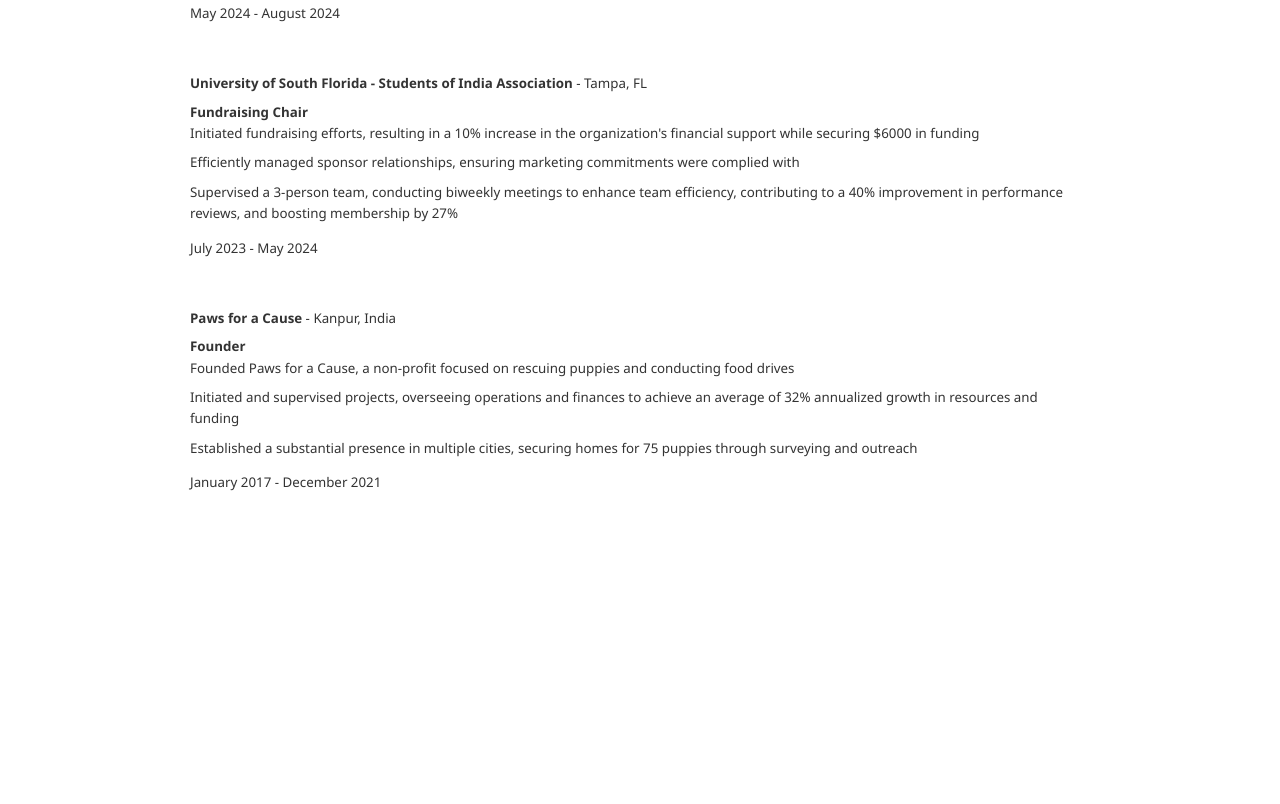
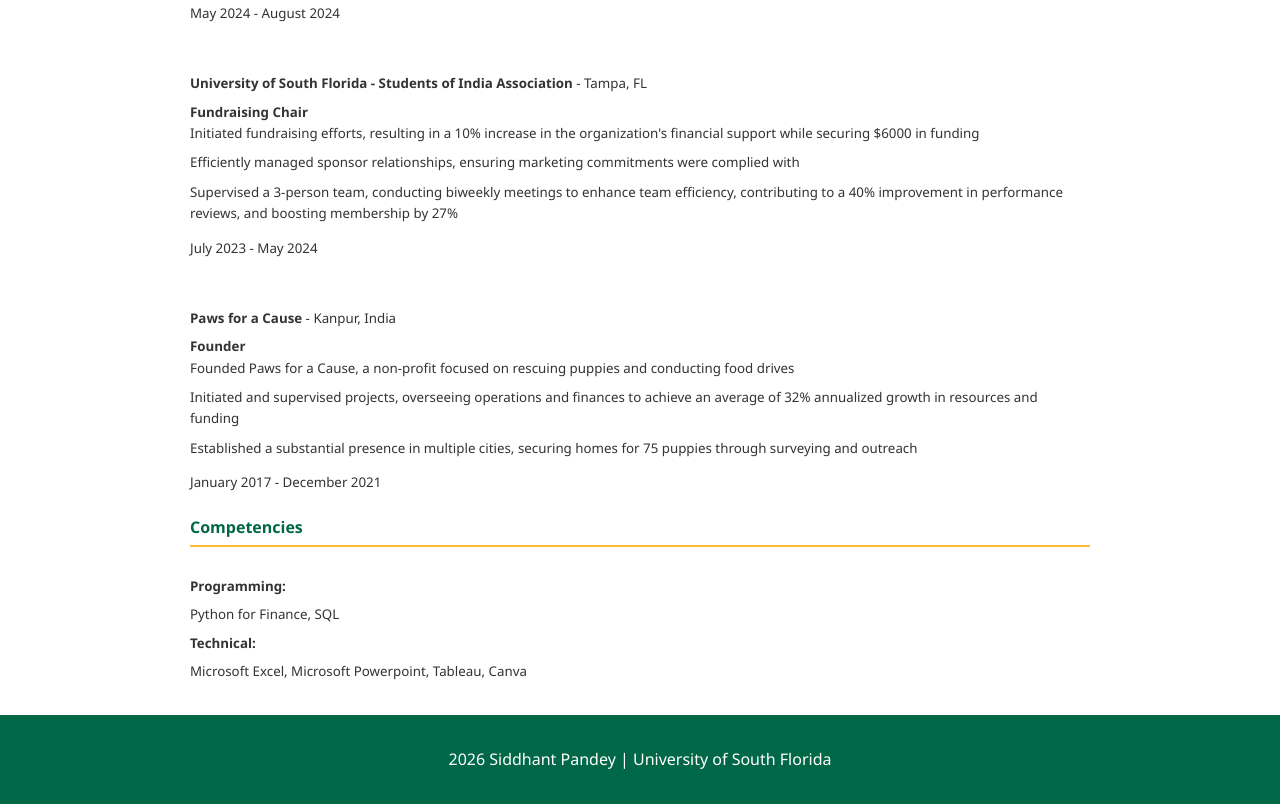
Before and after one commit to siddhantpa0312/portfolio-site, a plain HTML site: page index.html in a window 1280 px wide. Shown: the part 1569-2373 px from the top of the page. Before the commit the page ends 2095 px from the top, so only its background shows below. Drawn offline with Linux system fonts and the light colour scheme.

Commit message:
Added footer and a section for Skills

```diff
--- a/index.html
+++ b/index.html
@@ -127,6 +127,23 @@
                     <p>January 2017 - December 2021</p>
                 </sub>
             </ul>
+        <section>
+            <h4>Competencies</h4>
+            <ul>
+                <sub>
+                    <strong>Programming:</strong>
+                    <br>
+                    Python for Finance, SQL
+                    <br>
+                    <strong> Technical:   </strong>
+                    <br>
+                    Microsoft Excel, Microsoft Powerpoint, Tableau, Canva
+                </sub>
+            </ul>
+        </section>
     </main>
+    <footer>
+        <p>2026 Siddhant Pandey | University of South Florida</p>
+    </footer>
 </body>
 </html>
```
